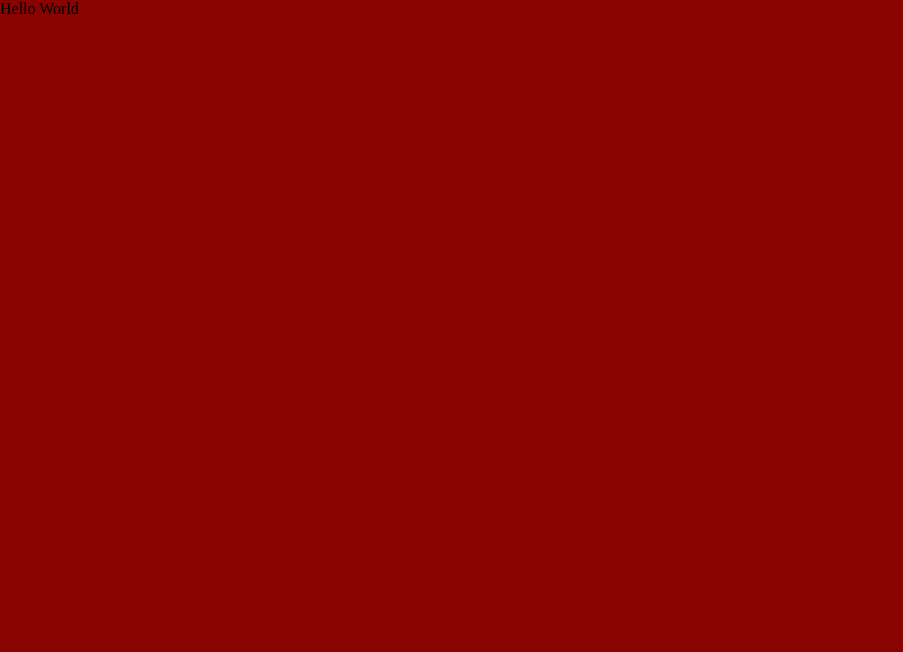
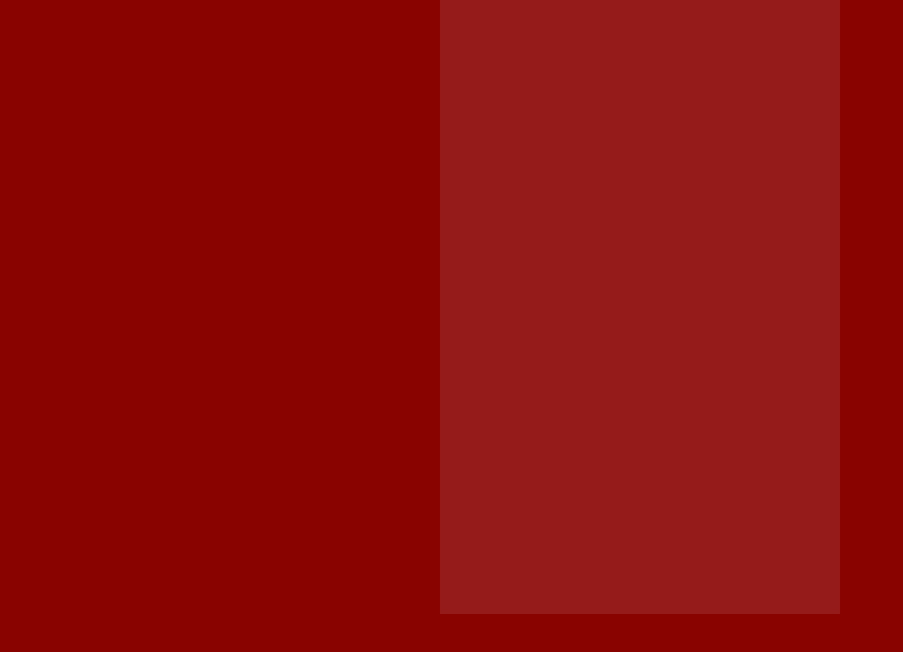
Before and after one commit to uloco/smokeless-awesome-cocktails, a React (Create React App) app: page / in a window 1280 px wide. Shown: the top 652 px of the page, without its empty margins (0-903 px from the left). Built offline with nearby package versions, Linux system fonts and the light colour scheme.

Commit message:
Add HomeScreen

```diff
--- a/src/App.tsx
+++ b/src/App.tsx
@@ -1,3 +1,14 @@
+import styled from "styled-components";
+
+const HomeScreen = styled.div`
+  max-width: 400px;
+  height: 614px;
+  padding: 20px;
+  background-color: #951a1a;
+  display: flex;
+  margin: 0 auto;
+`;
+
 export default function App() {
-  return <div>Hello World</div>;
+  return <HomeScreen />;
 }
```
